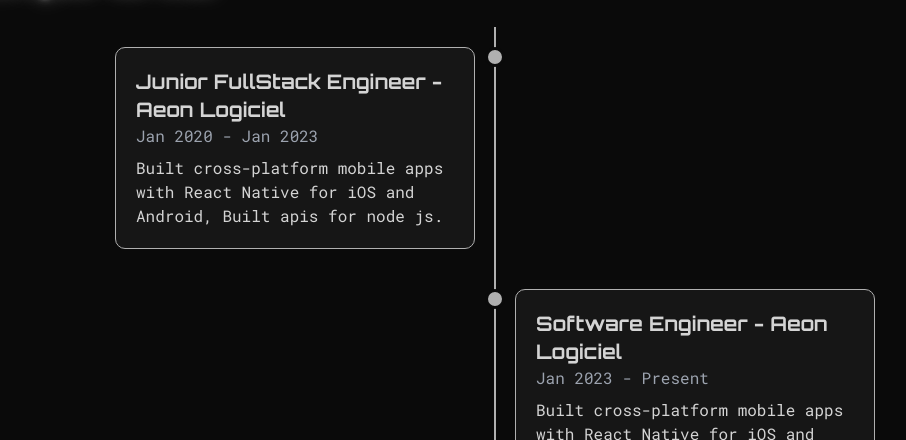
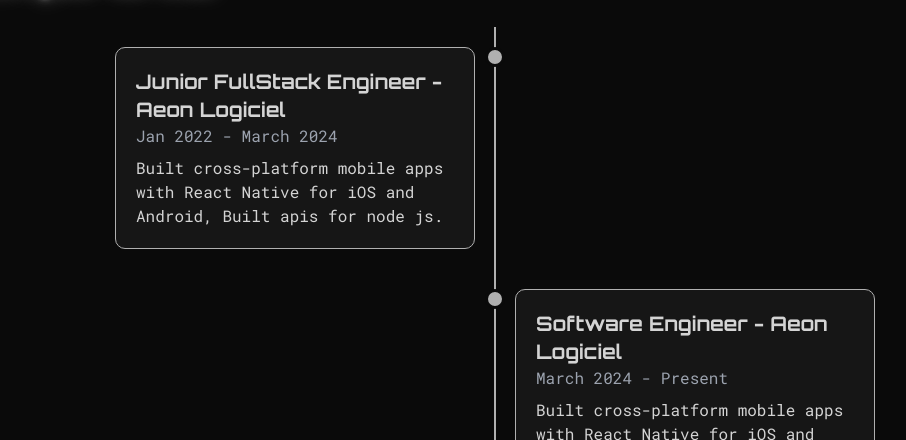
Before and after one commit to tausif-arif/tausif, a React (Vite) app: page / in a window 1280 px wide. Shown: the part 2049-2489 px from the top of the page, without its empty margins (145-1051 px from the left). Built offline with nearby package versions, Linux system fonts and the light colour scheme.

Commit message:
refactor: update employment dates in Experience component

```diff
--- a/src/components/Experience.tsx
+++ b/src/components/Experience.tsx
@@ -10,7 +10,7 @@
         <div className="timeline-item">
           <div className="timeline-content">
             <h3 className="text-xl font-semibold">Junior FullStack Engineer - Aeon Logiciel</h3>
-            <p className="text-gray-400">Jan 2020 - Jan 2023</p>
+            <p className="text-gray-400">Jan 2022 - March 2024</p>
             <p className="mt-2">
               Built cross-platform mobile apps with React Native for iOS and Android, Built apis for node js.
             </p>
@@ -21,7 +21,7 @@
             <h3 className="text-xl font-semibold">
               Software Engineer - Aeon Logiciel
             </h3>
-            <p className="text-gray-400">Jan 2023 - Present</p>
+            <p className="text-gray-400">March 2024 - Present</p>
             <p className="mt-2">
               Built cross-platform mobile apps with React Native for iOS and Android, integrating LLM APIs for
               AI-powered features. Also provided web app support using React.js for seamless cross-platform performance.
```
Also changed, not shown: 1 other file (tests, documents, lock files or other folders).
